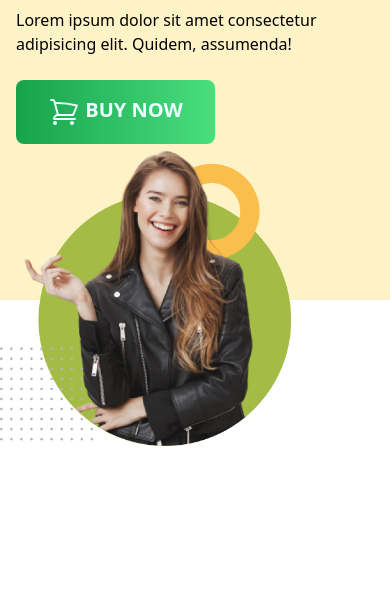
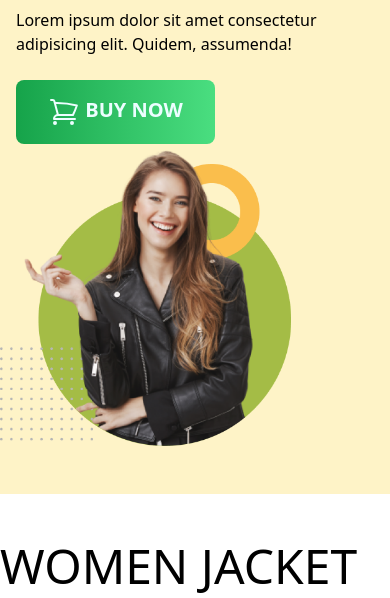
Before and after one commit to Ujjal-ENG/penguin_fashion, a plain HTML site: page index.html in a window 390 px wide. Shown: the part 544-1142 px from the top of the page. Before the commit the page ends 1038 px from the top, so only its background shows below. Drawn offline with nearby package versions, Linux system fonts and the light colour scheme.

Commit message:
created the site is responsive

```diff
--- a/index.html
+++ b/index.html
@@ -17,7 +17,7 @@
 
 
   <!-- This is the header part -->
-  <header class="container mx-auto bg-amber-100 h-screen">
+  <header class="container mx-auto bg-amber-100 md:h-screen">
 
     <!-- Nav Part -->
     <nav class="text-black font-semibold body-font">
@@ -84,8 +84,11 @@
   <!-- This is the main part -->
   <main>
 
+    <!-- Women Jacket Part -->
 
-
+    <section class="mt-12">
+      <h1 class="text-5xl uppercase">Women Jacket</h1>
+    </section>
   </main>
 
 
```
